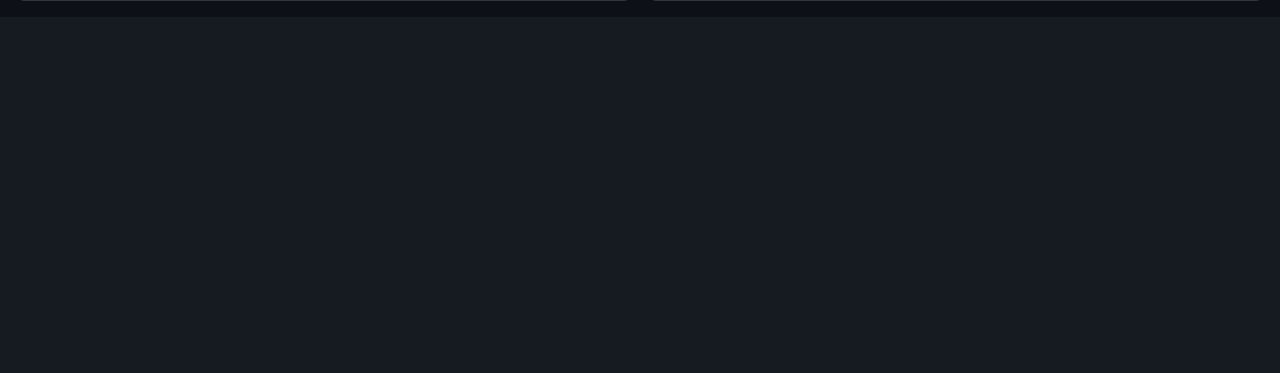
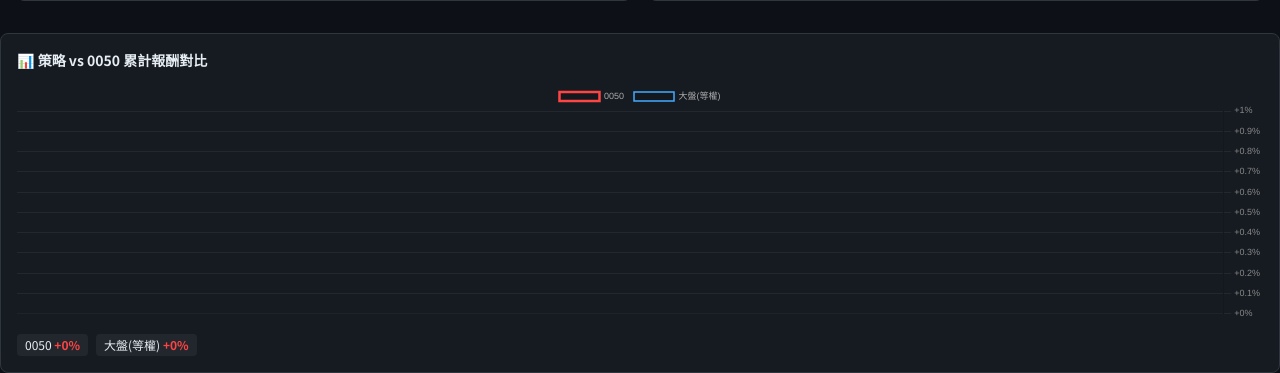
Before and after one commit to aweethan313/twse_quant_platform, a FastAPI app: page /competition in a window 1280 px wide. Shown: the part 1038-1411 px from the top of the page. Before the commit the page ends 1039 px from the top, so only its background shows below. Run offline with FastAPI, Linux system fonts and the light colour scheme; data that the repository does not hold is empty; some libraries are stand-ins or nearby versions.

Commit message:
V2-FIX-12: backtest compare chart, competition page

```diff
--- a/frontend/templates/competition.html
+++ b/frontend/templates/competition.html
@@ -66,6 +66,12 @@
     </div>
   </div>
 
+</div>
+
+<div class="mt-4 bg-surface-2 border border-border rounded-lg p-4">
+  <div class="text-sm font-bold mb-3">📊 策略 vs 0050 累計報酬對比</div>
+  <div style="height:240px"><canvas id="compare_chart"></canvas></div>
+  <div id="compare_summary" class="mt-3 flex flex-wrap gap-2 text-xs"></div>
 </div>
 {% endblock %}
 
@@ -255,4 +261,26 @@ function drawScatterChart(data){
 loadAll();
 setInterval(loadAll, 60000);
 </script>
+<script>
+let compareChart = null;
+async function loadCompare(){
+  try{
+    const d = await api('/backtest/compare');
+    const colors = ['#ff4444','#44aaff','#44ff88','#ffcc00','#ff8844','#cc44ff','#ffffff','#888888'];
+    const datasets = d.series.map((s,i)=>({
+      label:s.name, data:s.data.map(p=>({x:p.date,y:p.ret})),
+      borderColor:colors[i%colors.length], borderWidth:s.name==='0050'?2.5:1.5,
+      pointRadius:0, tension:0.2, fill:false
+    }));
+    const ctx=document.getElementById('compare_chart').getContext('2d');
+    if(compareChart)compareChart.destroy();
+    compareChart=new Chart(ctx,{type:'line',data:{datasets},options:{responsive:true,maintainAspectRatio:false,animation:false,parsing:{xAxisKey:'x',yAxisKey:'y'},plugins:{legend:{labels:{color:'#aaa',font:{size:9}}}},scales:{x:{type:'category',ticks:{color:'#555',font:{size:9},maxTicksLimit:8},grid:{color:'rgba(255,255,255,0.04)'}},y:{ticks:{color:'#888',font:{size:9},callback:v=>(v>=0?'+':'')+v+'%'},grid:{color:'rgba(255,255,255,0.06)'},position:'right'}}}});
+    document.getElementById('compare_summary').innerHTML=d.summary.map(s=>{
+      const c=s.final_ret>=0?'#ff4444':'#22cc66';
+      return '<span style="background:rgba(255,255,255,0.05);border-radius:4px;padding:3px 8px">'+s.name+' <span style="color:'+c+';font-weight:700">'+(s.final_ret>=0?'+':'')+s.final_ret+'%</span></span>';
+    }).join('');
+  }catch(e){console.warn(e);}
+}
+document.addEventListener('DOMContentLoaded',loadCompare);
+</script>
 {% endblock %}
--- a/main.py
+++ b/main.py
@@ -926,3 +926,68 @@ def api_market_themes(db: Session = Depends(get_db)):
                     "code_count":r[4],"leaders":(r[5] or "").split(",")[:3],
                     "summary":r[6]} for r in rows]
     }
+
+@app.get("/api/backtest/compare")
+def api_backtest_compare(db: Session = Depends(get_db)):
+    """策略 vs 0050 vs 大盤報酬率對比"""
+    # 各策略 equity curve
+    accs = db.execute(text("SELECT id, name FROM strategy_accounts ORDER BY id")).fetchall()
+    eq_rows = db.execute(text("""
+        SELECT account_id, snap_date, total_equity
+        FROM equity_curve ORDER BY account_id, snap_date
+    """)).fetchall()
+
+    from collections import defaultdict
+    eq_by_acc = defaultdict(list)
+    for r in eq_rows:
+        eq_by_acc[r[0]].append({"date": str(r[1]), "equity": float(r[2])})
+
+    # 找最早共同起始日
+    start_dates = [v[0]["date"] for v in eq_by_acc.values() if v]
+    start = min(start_dates) if start_dates else "2026-01-01"
+
+    # 0050 價格（與策略起始日對齊）
+    ohlcv_0050 = db.execute(text("""
+        SELECT trade_date, close FROM ohlcv_daily
+        WHERE code='0050' AND trade_date >= :s ORDER BY trade_date
+    """), {"s": start}).fetchall()
+
+    # 大盤廣度（用全市場平均報酬代理）
+    market_curve = db.execute(text("""
+        SELECT trade_date, AVG(change_pct) as avg_chg
+        FROM ohlcv_daily WHERE trade_date >= :s
+        GROUP BY trade_date ORDER BY trade_date
+    """), {"s": start}).fetchall()
+
+    def normalize(series, key="equity", base=200000):
+        return [{"date": r["date"] if isinstance(r, dict) else str(r[0]),
+                 "ret": round((r[key] if isinstance(r, dict) else r[1]) / base * 100 - 100, 2)}
+                for r in series]
+
+    # 0050 normalize
+    base_0050 = float(ohlcv_0050[0][1]) if ohlcv_0050 else 1
+    norm_0050 = [{"date": str(r[0]), "ret": round(float(r[1])/base_0050*100-100, 2)} for r in ohlcv_0050]
+
+    # 大盤累計
+    cum = 0
+    norm_market = []
+    for r in market_curve:
+        cum += float(r[1] or 0)
+        norm_market.append({"date": str(r[0]), "ret": round(cum, 2)})
+
+    series = []
+    for acc_id, name in accs:
+        rows = eq_by_acc.get(acc_id, [])
+        if not rows: continue
+        base = 200000
+        series.append({"id": acc_id, "name": name,
+                       "data": normalize(rows, "equity", base),
+                       "final_ret": round(rows[-1]["equity"]/base*100-100, 2) if rows else 0})
+
+    series.append({"id": 0, "name": "0050", "data": norm_0050,
+                   "final_ret": norm_0050[-1]["ret"] if norm_0050 else 0})
+    series.append({"id": -1, "name": "大盤(等權)", "data": norm_market,
+                   "final_ret": norm_market[-1]["ret"] if norm_market else 0})
+
+    return {"start_date": start, "series": series,
+            "summary": [{"name":s["name"],"final_ret":s["final_ret"]} for s in series]}
```
